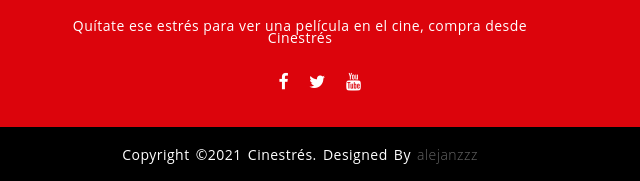
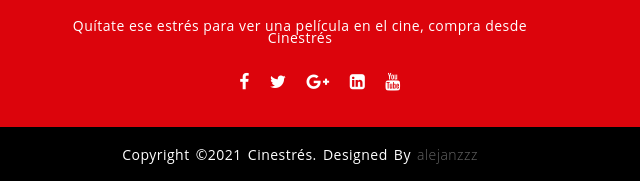
Before and after one commit to alejanzzz/cinestres.github.io, a plain HTML site: page Alejandro - Index - Cines - Ubicación/Cartelera/cartelera.html in a window 1280 px wide. Shown: the part 1672-1853 px from the top of the page, 340-980 px from the left. Drawn offline with Linux system fonts and the light colour scheme.

Commit message:
iconos agregados

```diff
--- a/Alejandro - Index - Cines - Ubicación/Cartelera/cartelera.html
+++ b/Alejandro - Index - Cines - Ubicación/Cartelera/cartelera.html
@@ -177,6 +177,8 @@
         <ul class="redessociales">
             <li><a href="https://es-la.facebook.com/"><i class="fa fa-facebook"></i></a></li>
             <li><a href="https://twitter.com/"><i class="fa fa-twitter"></i></a></li>
+            <li><a href="https://google.com/"><i class="fa fa-google-plus"></i></a></li>
+            <li><a href="https://pe.linkedin.com/"><i class="fa fa-linkedin-square"></i></a></li>
             <li><a href="https://www.youtube.com/channel/UCCWg4qb8mpzkyugEplOTCDw/videos"><i class="fa fa-youtube"></i></a></li>
         </ul>
     </div>
```
Also changed, not shown: Alejandro - Index - Cines - Ubicación/Categoría Acción Más/categoriaaccion.html (+2 -0 lines), Alejandro - Index - Cines - Ubicación/Categoría SyFy Más/categoriasyfy.html (+2 -0 lines), Alejandro - Index - Cines - Ubicación/Nuestros Cines/nuestroscines.html (+2 -0 lines), Alejandro - Index - Cines - Ubicación/Próximos Estrenos/proximosestrenos.html (+2 -0 lines), Kevin - Categorías/categorias.html (+2 -0 lines), index.html (+2 -0 lines).
